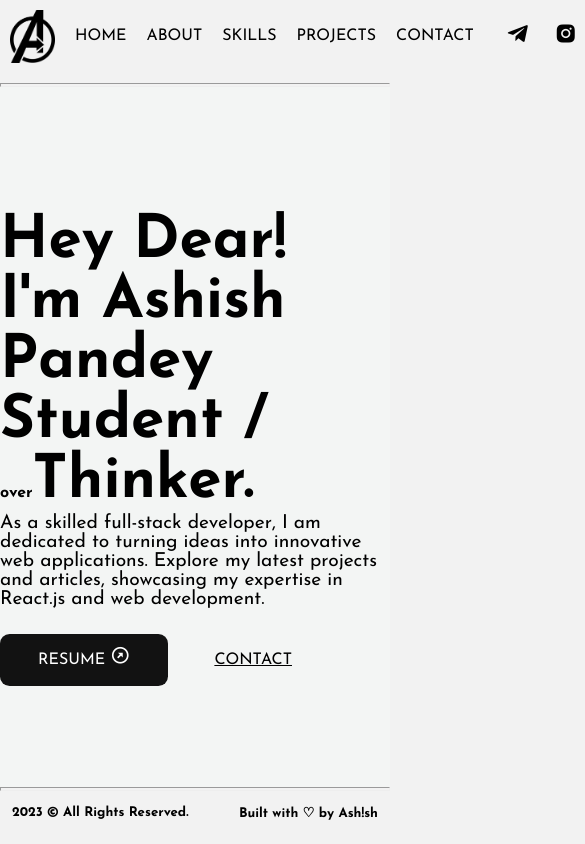
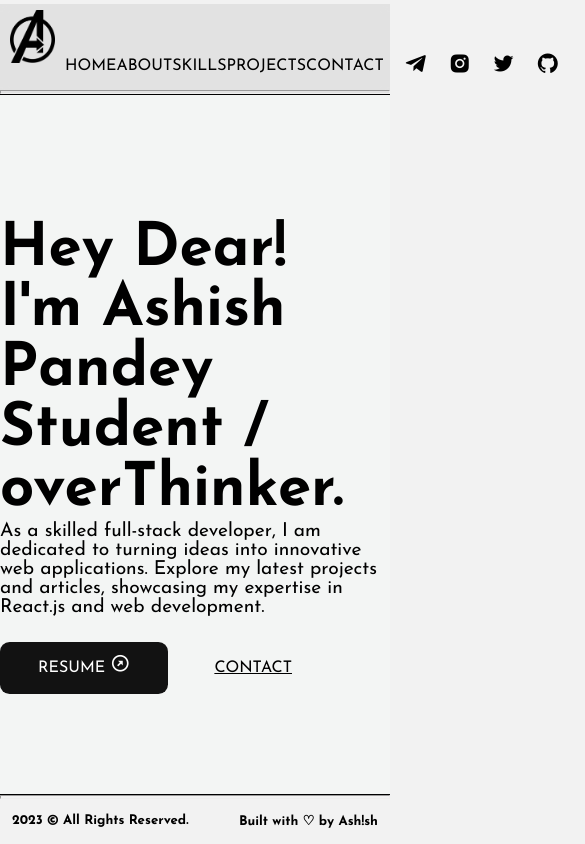
Before and after one commit to 680ashish/my-portfolio, a plain HTML site: page index.html in a window 390 px wide. Shown: the top 844 px of the page, 585 px wide, since content can reach past the window. Drawn offline with nearby package versions, Linux system fonts and the light colour scheme.

Commit message:
Update style.css

```diff
--- a/style.css
+++ b/style.css
@@ -16,6 +16,72 @@ ul {
     padding: 0;
     margin: 0;
 }
+
+
+/* Style the navigation bar */
+.nav-menu{
+    position: sticky;
+    top: 0;
+    backdrop-filter: blur(5px);
+    background-color: rgba(169, 169, 169, 0.205);
+    border-bottom: 1px solid black;
+}
+
+
+
+.navbar {
+    display: flex;
+    justify-content: space-between;
+    /* padding: 20px 20px; */
+    /* background-color: #F2F2F2; */
+    /* backdrop-filter: blur(5px); */
+    background: none;
+    font-size: 16px;
+    font-style: bold;
+
+
+}
+.navbar a{
+    color: black;
+    /* font-style: "__Montserrat_cce811","__Montserrat_Fallback_cce811"; */
+}
+.nav-logo{
+    max-width: 45px;
+    padding: 0;
+}
+
+
+
+
+/* Style each navigation list */
+.left-nav{
+    size: 16px;
+    /* border: 3px solid red; */
+}
+.left-nav, .middle-nav, .right-nav {
+    display: flex;
+
+}
+.right-nav i{
+    margin: 0 12px;
+    font-size: 24px;
+    transition: transform 0.2s;
+}
+.right-nav i:hover{
+    transform: scale(1.125);
+}
+/* Style list items and links */
+.left-nav li{
+    margin: 0 10px;
+
+}
+.middle-nav li{
+    margin: 0 10px;
+    padding-top: 18px;
+}
+
+
+
 /* anchor hover animations */
 .middle-nav a {
     display: inline-block;
@@ -25,7 +91,7 @@ ul {
   }
 
 
-  .middle-nav a:after {
+.middle-nav a:after {
     content: '';
     position: absolute;
     width: 100%;
@@ -43,59 +109,6 @@ ul {
     transform-origin: bottom left;
 
   }
-
-
-/* Style the navigation bar */
-
-
-.navbar {
-    display: flex;
-    justify-content: space-between;
-    /* padding: 20px 20px; */
-    /* background-color: #F2F2F2; */
-    /* backdrop-filter: blur(5px); */
-    background: none;
-    font-size: 16px;
-    font-style: bold;
-
-}
-.nav-logo{
-    max-width: 45px;
-    padding: 0;
-}
-
-.navbar a{
-    color: black;
-    /* font-style: "__Montserrat_cce811","__Montserrat_Fallback_cce811"; */
-}
-
-
-/* Style each navigation list */
-.left-nav{
-    size: 16px;
-    /* border: 3px solid red; */
-}
-.left-nav, .middle-nav, .right-nav {
-    display: flex;
-
-}
-.right-nav i{
-    margin: 0 12px;
-    font-size: 24px;
-    transition: transform 0.2s;
-}
-.right-nav i:hover{
-    transform: scale(1.1);
-}
-/* Style list items and links */
-.left-nav li{
-    margin: 0 10px;
-
-}
-.middle-nav li{
-    margin: 0 10px;
-    padding-top: 18px;
-}
 .right-nav {
     margin: 0 10px;
     padding-top: 10px;
@@ -115,6 +128,7 @@ ul {
     background-repeat: no-repeat;
     background-size: cover;
     height: 700px;
+    border-bottom: 1px solid black;
     /* border-bottom:1px solid #000000; */
 }
 .left-img{
@@ -126,9 +140,7 @@ ul {
 .main p{
     font-size: 1.2rem;
 }
-.over{
-    font-size: 1rem;
-}
+
 .right-buttons{
     margin-top: 2rem;
 }
@@ -178,3 +190,27 @@ ul {
     justify-content: space-between;
     margin: 10px 12px 10px 12px;
 }
+
+
+ /*------------------------------------- ######################### mobile responsive ########################### ------------------------------- */
+/* CSS for mobile screens */
+@media (max-width: 768px) {
+.nav-menu {
+    flex-direction: column;
+    align-items: center;
+}
+.middle-nav {
+    margin-top: 20px;
+    text-align: center;
+}
+.middle-nav li {
+    margin: 10px 0;
+}
+.right-nav {
+    margin-top: 20px;
+    text-align: center;
+}
+.right-nav i {
+    margin: 10px;
+}
+}
```
